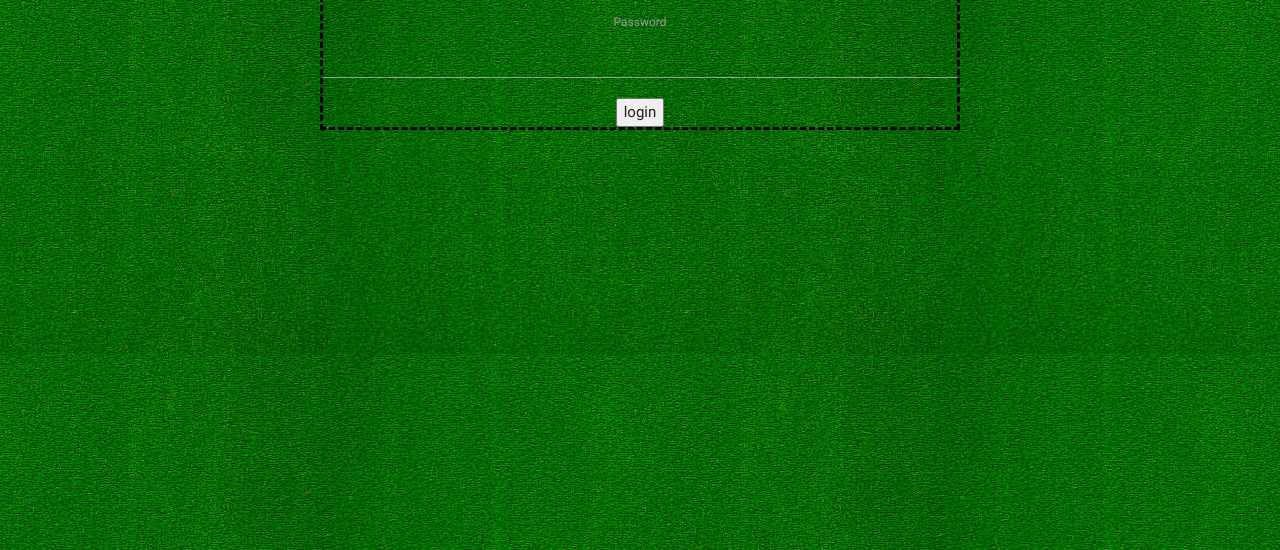
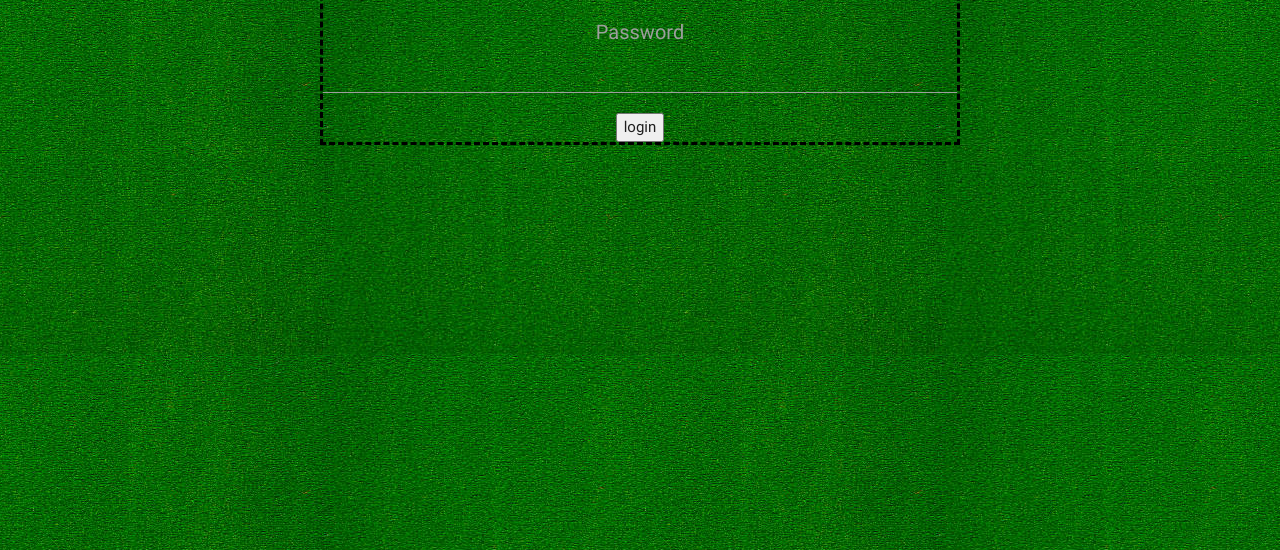
Before and after one commit to vacnoj/black-jack, a website: page public/index.html in a window 1280 px wide. Shown: the part 250-800 px from the top of the page. Drawn offline with nearby package versions, Linux system fonts and the light colour scheme.

Commit message:
Everything works well, I need to add the routes now.

```diff
--- a/public/css/notStyle.css
+++ b/public/css/notStyle.css
@@ -5,6 +5,10 @@
     border: dashed black;
 }
 
+input, label {
+    text-align: center;
+    font-size: 20px !important;
+}
 nav {
     background: brown;
 }
--- a/public/javascript/notScript.js
+++ b/public/javascript/notScript.js
@@ -12,7 +12,7 @@ $(document).ready(function(){
       method: "POST",
       url: "/api/users",
       data: newUser
-    }).done(alert('New user created!'));
+    }).done(console.log("User added"));
     $('#new-user').val('');
     $('#new-password').val('');
   });
```
